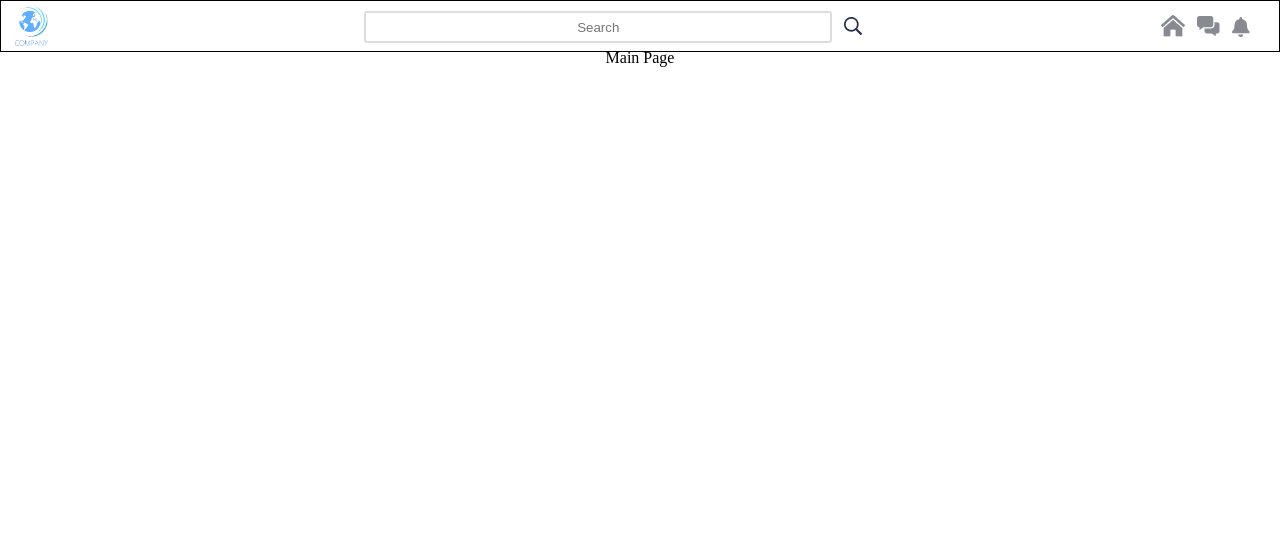
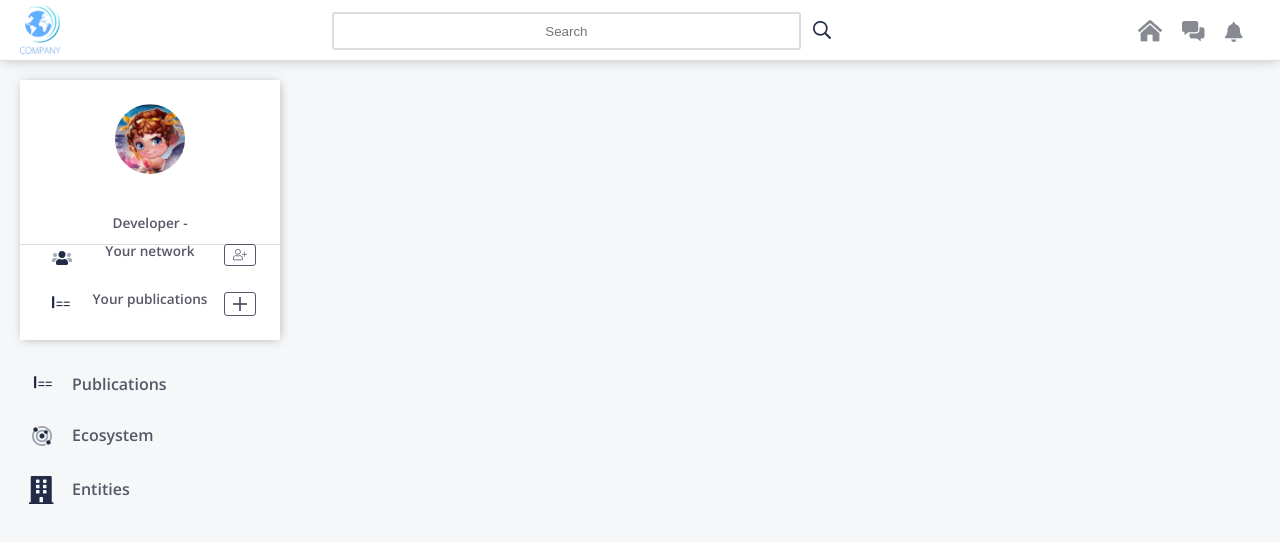
Before and after one commit to radek-rozmus/frontend-project, a React (Create React App) app: page / in a window 1280 px wide. Shown: the top 542 px of the page. Built offline with nearby package versions, Linux system fonts and the light colour scheme; no server answers.

Commit message:
user tile

```diff
--- a/public/index.html
+++ b/public/index.html
@@ -11,6 +11,8 @@
     />
     <link rel="apple-touch-icon" href="%PUBLIC_URL%/logo192.png" />
     <link rel="manifest" href="%PUBLIC_URL%/manifest.json" />
+    <link rel="preconnect" href="https://fonts.gstatic.com">
+    <link href="https://fonts.googleapis.com/css2?family=Open+Sans:wght@300;400;600&display=swap" rel="stylesheet">
     <title>React App</title>
   </head>
   <body>
--- a/src/components/App/App.tsx
+++ b/src/components/App/App.tsx
@@ -1,21 +1,49 @@
-import React, { FC } from 'react';
+import { Component } from 'react';
 import styled from 'styled-components';
 
 import {AppHeader} from '../AppHeader/AppHeader';
 import {AppMain} from '../AppMain/AppMain';
+import {Colors} from '../../styledHelpers/Colors';
 
 
 const Layout = styled.div`
-
+font-family: 'Open Sans', sans-serif;
+font-weight: 600;
+color:  ${Colors.fontblue};
 `;
 
-const App: FC = () => {
-  return (
-    <Layout>
+export type User = {
+  id: number | undefined,
+  name: string | undefined
+  company: string | undefined
+}
+
+class App extends Component {
+
+  state = {
+    usr: {}
+  }
+
+
+  componentDidMount(){
+    fetch('https://jsonplaceholder.typicode.com/users/3')
+    .then((response) => response.json())
+    .then(json => {
+      this.setState({
+        usr: {id: json.id, name: json.name, company: json.company.name}
+      });
+    });
+
+  }
+
+  render() {
+    return (
+      <Layout>
       <AppHeader/>
-      <AppMain/>
+      <AppMain user = {this.state.usr as User}/>
     </Layout>
-   );
+     );
+  }
 }
 
 export default App;
--- a/src/components/AppHeader/AppHeader.tsx
+++ b/src/components/AppHeader/AppHeader.tsx
@@ -1,16 +1,16 @@
 import { FC } from "React";
 import styled from "styled-components";
 
-import { Wrapper, border, inputBorder } from "../../styledHelpers/Components";
+import { Wrapper, inputBorder, border, boxShadow } from "../../styledHelpers/Components";
 
 import { Colors } from "../../styledHelpers/Colors";
 import { ExpandedMenu } from "./ExpandedMenu";
 
 //topbar style variables
 
-export const barHeight = `50px`;
-export const viewportEmptySpace = `14px`;
-export const rightIconsPanelWidth = `120px`;
+export const barHeight = `60px`;
+export const viewportEmptySpace = `20px`;
+export const rightIconsPanelWidth = `140px`;
 
 //-----------------------
 
@@ -20,6 +20,7 @@ const TopBarWrapper = styled(Wrapper)`
   top: 0;
   height: ${barHeight}; //set height to 50px
   width: 100%;
+  ${boxShadow(0, 0, 13, -3)}
 `;
 
 const InnerWrapper = styled.div`
@@ -27,7 +28,7 @@ const InnerWrapper = styled.div`
   height: 100%;
   background: ${Colors.white};
   position: relative;
-  ${border()}
+  ${border(1, 'solid', Colors.lightgray, 'bottom')}
 `;
 
 const RightIconsPanel = styled.div`
@@ -42,7 +43,7 @@ const RightIconsPanel = styled.div`
 const InputWrapper = styled.div`
   position: absolute;
   right: calc(${viewportEmptySpace} * 2 + ${rightIconsPanelWidth});
-  top: 10px;
+  top: 12px;
   width: 60%;
 `;
 
@@ -53,21 +54,20 @@ const SearchImg = styled.img`
   display: inline;
 `;
 
-const CustomImg = styled.img`
-  margin: 0 6px;
+export const CustomImg = styled.img`
+  margin: 0 10px;
 `;
 
 const AppLogo = styled.img`
   position: absolute;
   left: ${viewportEmptySpace};
   top: 5px;
-  height: 40px;
   overflow: hidden;
 `;
 
 const CustomInput = styled.input`
   background: ${Colors.white};
-  height: 26px;
+  height: 32px;
   position: relative;
   text-align: center;
   width: 60%;
@@ -79,7 +79,7 @@ export const AppHeader: FC = () => {
   return (
     <TopBarWrapper>
       <InnerWrapper>
-        <AppLogo src="./media/logo.png" />
+        <AppLogo src="./media/logo-min.png" />
         <ExpandedMenu />
         <InputWrapper>
           <CustomInput type="text" placeholder="Search"/>
--- a/src/components/AppMain/AppMain.tsx
+++ b/src/components/AppMain/AppMain.tsx
@@ -3,19 +3,29 @@ import styled from "styled-components";
 
 import { Wrapper } from '../../styledHelpers/Components';
 import { barHeight } from '../AppHeader/AppHeader';
+import { LeftBar } from '../LeftBar/LeftBar';
+import { User } from '../App/App';
+
 
 const MainPageWrapper = styled(Wrapper)`
+z-index: -1;
+background-color: #f5f7f9;
 position: absolute;
+justify-content: left;
 left: 0;
 top: ${barHeight};
-height: ${barHeight}; //set height to 50px
+height: calc(100% - 50px); //set height to 50px
 width: 100%;
 `;
 
-export const AppMain: FC = () => {
+export interface AppMainProps {
+    user: User;
+  };
+
+export const AppMain: FC<AppMainProps>  = (props) => {
     return (
         <MainPageWrapper>
-            Main Page
+            <LeftBar user = {props.user}/>
         </MainPageWrapper>
      );
 }
--- /dev/null
+++ b/src/components/LeftBar/LeftBar.tsx
@@ -0,0 +1,112 @@
+import { FC } from "react";
+import styled from "styled-components";
+
+import { Wrapper, boxShadow, border } from "../../styledHelpers/Components";
+import { Colors } from "../../styledHelpers/Colors";
+import { fontSize } from "../../styledHelpers/FontSizes";
+import { User } from "../App/App";
+import { LeftMenu } from "./LeftMenu";
+import { LeftBarDimensions } from "../../styledHelpers/commonVariables";
+
+const LeftBarWrapper = styled(Wrapper)`
+  left: 0;
+  top: 0;
+  position: relative;
+  width: calc(${LeftBarDimensions.userTileDimensions} + 40px);
+  height: 100%;
+  display: block;
+  font-size: ${fontSize[16]};
+`;
+
+const UserTile = styled.div`
+  text-align: center;
+  position: absolute;
+  top: 20px;
+  left: 20px;
+  width: ${LeftBarDimensions.userTileDimensions};
+  height: ${LeftBarDimensions.userTileDimensions};
+  background-color: ${Colors.white};
+  ${boxShadow(1, 1, 10, -3)};
+  display: block;
+  font-size: ${fontSize[14]};
+`;
+
+const UserImg = styled.img`
+  border-radius: 200px;
+  width: 70px;
+  height: 70px;
+  position: relative;
+  top: 24px;
+`;
+
+const UserName = styled.div`
+  text-align: center;
+  position: relative;
+  top: 32px;
+  width: ${LeftBarDimensions.userTileDimensions};
+  height: 24px;
+  padding-top: 6px;
+`;
+
+const UserJobTitle = styled.div`
+  text-align: center;
+  position: relative;
+  top: 32px;
+  width: ${LeftBarDimensions.userTileDimensions};
+  height: 28px;
+  padding-top: 2px;
+  ${border(1, "solid", Colors.lightgray, "bottom")}
+`;
+
+const UserMenu = styled.ul`
+  width: ${LeftBarDimensions.userTileDimensions};
+  height: 70px;
+  position: absolute;
+  top: 164px;
+`;
+const UserMenuItem = styled.li`
+  cursor: pointer;
+  height: 48px;
+  width: ${LeftBarDimensions.userTileDimensions};
+`;
+const UserMenuItemIcon = styled.img`
+  position: absolute;
+  left: 32px;
+  padding-top: 4px;
+`;
+const UserMenuItemIconAdd = styled.img`
+  position: absolute;
+  right: 24px;
+  padding: 4px 8px;
+  ${border(1, "solid", Colors.fontblue)}
+  border-radius: 3px;
+`;
+
+export interface LeftMenuProps {
+  user: User;
+}
+
+export const LeftBar: FC<LeftMenuProps> = (props) => {
+  return (
+    <LeftBarWrapper>
+      <UserTile>
+        <UserImg src={"./media/user-photo.jpg"} />
+        <UserName>{props.user.name}</UserName>
+        <UserJobTitle>Developer - {props.user.company}</UserJobTitle>
+        <UserMenu>
+          <UserMenuItem>
+            <UserMenuItemIcon src={"./media/icons/network.png"} />
+            Your network
+            <UserMenuItemIconAdd src={"./media/icons/user-plus.png"} />
+          </UserMenuItem>
+          <UserMenuItem>
+            <UserMenuItemIcon src={"./media/icons/publications.png"} />
+            Your publications
+            <UserMenuItemIconAdd src={"./media/icons/plus.png"} />
+          </UserMenuItem>
+        </UserMenu>
+      </UserTile>
+      <LeftMenu />
+    </LeftBarWrapper>
+  );
+};
--- /dev/null
+++ b/src/components/LeftBar/LeftMenu.tsx
@@ -0,0 +1,74 @@
+import { FC } from "react";
+import styled from "styled-components";
+
+import { LeftBarDimensions } from "../../styledHelpers/commonVariables";
+
+export const MenuItem = styled.li`
+  position: relative;
+  width: ${LeftBarDimensions.userTileDimensions};
+  height: 40px;
+  padding-top: 10px;
+  cursor: pointer;
+`;
+
+export const MenuItemIconLayout = styled.div`
+  position: absolute;
+  width: ${LeftBarDimensions.leftMenuIconWidth};
+`;
+
+export const MenuItemIcon = styled.img`
+  position: absolute;
+  left: 9px;
+`;
+
+export const MenuItemTitle = styled.div`
+  position: absolute;
+  left: ${LeftBarDimensions.leftMenuIconWidth};
+`;
+
+export const MenuList = styled.ul`
+  position: absolute;
+  top: calc(${LeftBarDimensions.userTileDimensions} + ${LeftBarDimensions.userTileSpaces}*2 + 6px);
+  left: 20px;
+
+  & ${MenuItem}:nth-child(1) > ${MenuItemIconLayout} > ${MenuItemIcon} {
+    left: 14px;
+  }
+  & ${MenuItem}:nth-child(2) > ${MenuItemIconLayout} > ${MenuItemIcon} {
+    left: 12px;
+  }
+  & ${MenuItem}:nth-child(1) > ${MenuItemIconLayout} > ${MenuItemIcon} {
+    left: 14px;
+  }
+  & ${MenuItem}:nth-child(2) > ${MenuItemTitle}{
+    top: 11px;
+  }
+  & ${MenuItem}:nth-child(3) > ${MenuItemTitle}{
+    top: 15px;
+  }
+`;
+
+export const LeftMenu: FC = () => {
+  return (
+    <MenuList>
+      <MenuItem>
+        <MenuItemIconLayout>
+          <MenuItemIcon src="./media/icons/publications.png" />
+        </MenuItemIconLayout>
+        <MenuItemTitle>Publications</MenuItemTitle>
+      </MenuItem>
+      <MenuItem>
+        <MenuItemIconLayout>
+          <MenuItemIcon src="./media/icons/ecosystem.png" />
+        </MenuItemIconLayout>
+        <MenuItemTitle>Ecosystem</MenuItemTitle>
+      </MenuItem>
+      <MenuItem>
+        <MenuItemIconLayout>
+          <MenuItemIcon src="./media/icons/entities.png" />
+        </MenuItemIconLayout>
+        <MenuItemTitle>Entities</MenuItemTitle>
+      </MenuItem>
+    </MenuList>
+  );
+};
--- a/src/index.tsx
+++ b/src/index.tsx
@@ -6,7 +6,7 @@ import { Reset} from 'styled-reset';
 ReactDOM.render(
   <>
     <Reset/>
-    <App />
+    <App/>
   </>,
   document.getElementById('root')
 );
--- a/src/styledHelpers/Colors.ts
+++ b/src/styledHelpers/Colors.ts
@@ -2,4 +2,8 @@ export const Colors = {
     white: '#fff',
     black: '#000',
     lightgray: '#ddd',
+    backgroundgray: '#f5f7f9',
+    fontblue: '#575866',
+
+    shadowgray: `rgba(50, 50, 50, 0.5)`,
 }
--- a/src/styledHelpers/Components.ts
+++ b/src/styledHelpers/Components.ts
@@ -16,15 +16,44 @@ export const color2 = (): Styles => {
   };
 };
 
-export const border = (): Styles => {
+export const border = (
+  width: number,
+  style: string,
+  color: string,
+  which?: string,
+): Styles => {
+  switch (which) {
+    case "bottom":
+      return {
+        borderBottom: `${width}px ${style} ${color}`,
+      };
+    case "left":
+      return {
+        borderLeft: `${width}px ${style} ${color}`,
+      };
+    case "top":
+      return {
+        borderTop: `${width}px ${style} ${color}`,
+      };
+    case "right":
+      return {
+        borderRight: `${width}px ${style} ${color}`,
+      };
+    default:
+      return {
+        border: `${width}px ${style} ${color}`,
+      };
+  }
+};
+
+export const boxShadow = (a: number, b: number, c: number, d: number) => {
   return {
-    border: `1px solid`,
+    boxShadow: `${a}px ${b}px ${c}px ${d}px ${Colors.shadowgray}`,
+    mozBoxShadow: `${a}px ${b}px ${c}px ${d}px ${Colors.shadowgray}`,
+    webkitBoxShadow: `${a}px ${b}px ${c}px ${d}px ${Colors.shadowgray}`,
   };
 };
 
 export const inputBorder = (): Styles[] => {
-  return [
-        { border: `2px solid ${Colors.lightgray}` },
-        { borderRadius: `3px` },
-    ];
+  return [{ border: `2px solid ${Colors.lightgray}` }, { borderRadius: `3px` }];
 };
--- /dev/null
+++ b/src/styledHelpers/commonVariables.ts
@@ -0,0 +1,5 @@
+export const LeftBarDimensions = {
+userTileDimensions: `260px`,
+userTileSpaces: `20px`,
+leftMenuIconWidth: `52px`,
+}
```
Also changed, not shown: public/media/user-photo.jpg (added).
